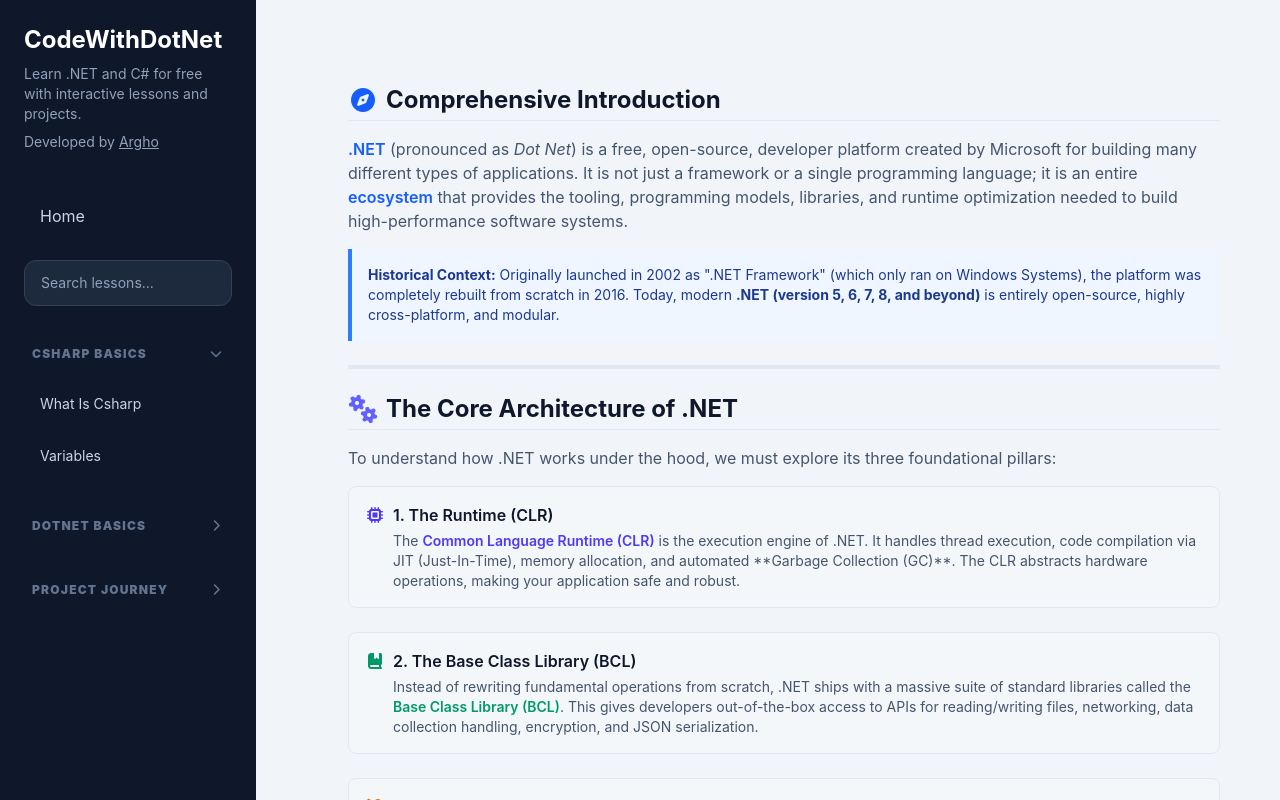
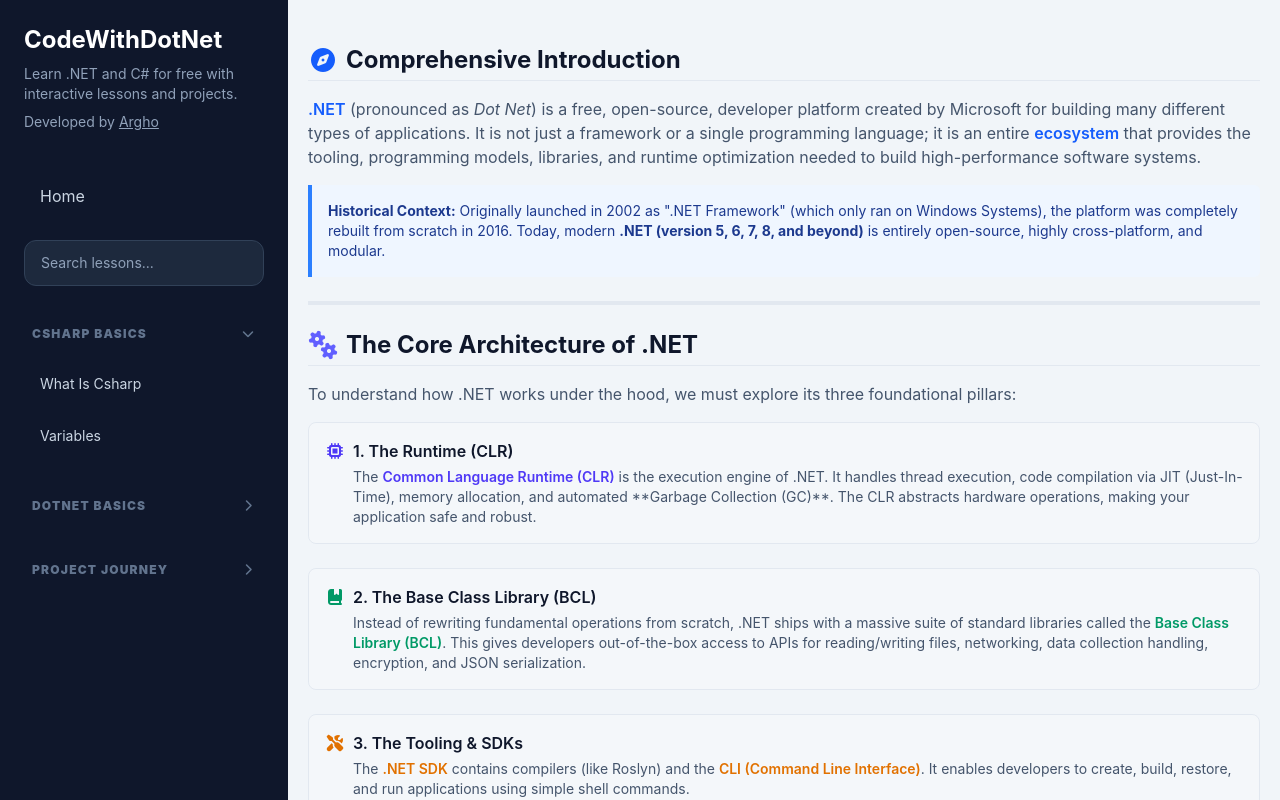
Before and after one commit to ArghoPH/codewithdotnet, a Vue app: page /lessons/what-is-dotnet in a window 1280 px wide. Built offline with nearby package versions, Linux system fonts and the light colour scheme.

Commit message:
Fix variables lesson Vue template

```diff
--- a/src/App.vue
+++ b/src/App.vue
@@ -56,8 +56,8 @@
       </div>
 
       <!-- Content -->
-      <div class="lg:p-10">
-        <div class="mx-auto max-w-6xl">
+      <div class="">
+        <div class="mx-auto">
           <RouterView />
         </div>
       </div>
--- a/src/assets/main.css
+++ b/src/assets/main.css
@@ -1 +1,19 @@
-@import "tailwindcss"
+@import "tailwindcss";
+
+/* Global Scrollbar */
+::-webkit-scrollbar {
+    width: 10px;
+}
+
+::-webkit-scrollbar-track {
+    background: #e2e8f0;
+}
+
+::-webkit-scrollbar-thumb {
+    background: #94a3b8;
+    border-radius: 999px;
+}
+
+::-webkit-scrollbar-thumb:hover {
+    background: #64748b;
+}
--- a/src/components/Sidebar.vue
+++ b/src/components/Sidebar.vue
@@ -57,7 +57,7 @@
 </script>
 
 <template>
-    <aside class="h-screen w-64 overflow-y-auto bg-slate-900 p-6 text-white">
+    <aside class="h-screen overflow-y-auto bg-slate-900 p-6 text-white">
         <h1 class="text-2xl font-bold">
             CodeWithDotNet
         </h1>
--- a/src/lessons/dotnet-basics/01-what-is-dotnet.vue
+++ b/src/lessons/dotnet-basics/01-what-is-dotnet.vue
@@ -197,14 +197,15 @@
                 security models, data processing layers, and API microservices together cleanly.</li>
         </ul>
 
-    </div>
+
 
         <hr class="h-1 p-0 my-6 bg-slate-200 border-0">
         <!-- Section: Flow & Code Example -->
         <section class="grid gap-4 lg:grid-cols-1 max-w-3xl mx-auto">
             <!-- Architecture Flow (Terminal Style) -->
             <div class="space-y-4">
-            <h3 class="text-xl font-bold text-slate-900 flex items-center gap-2 justify-center"> Simple .NET Flow</h3>
+                <h3 class="text-xl font-bold text-slate-900 flex items-center gap-2 justify-center"> Simple .NET Flow
+                </h3>
                 <div class="overflow-hidden rounded-2xl bg-slate-950 shadow-xl ring-1 ring-slate-800">
                     <div class="flex items-center gap-2 border-b border-white/10 bg-white/5 px-4 py-3">
                         <div class="h-3 w-3 rounded-full bg-red-500/80"></div>
@@ -216,10 +217,12 @@
                         <div class="text-cyan-400 bg-cyan-950/40 py-2 rounded-xl border border-cyan-500/20">Frontend
                             Interface</div>
                         <div class="text-slate-500 text-xs">▼</div>
-                    <div class="text-blue-400 bg-blue-950/40 py-2 rounded-xl border border-blue-500/20">ASP.NET Core API
+                        <div class="text-blue-400 bg-blue-950/40 py-2 rounded-xl border border-blue-500/20">ASP.NET Core
+                            API
                             Gateway</div>
                         <div class="text-slate-500 text-xs">▼</div>
-                    <div class="text-purple-400 bg-purple-950/40 py-2 rounded-xl border border-purple-500/20">Business
+                        <div class="text-purple-400 bg-purple-950/40 py-2 rounded-xl border border-purple-500/20">
+                            Business
                             Logic Layer</div>
                         <div class="text-slate-500 text-xs">▼</div>
                         <div class="text-emerald-400 bg-emerald-950/40 py-2 rounded-xl border border-emerald-500/20">
@@ -230,7 +233,8 @@
 
             <!-- Code Block -->
             <div class="space-y-4">
-            <h3 class="text-xl font-bold text-slate-900 flex items-center gap-2 justify-center"> Example .NET Code</h3>
+                <h3 class="text-xl font-bold text-slate-900 flex items-center gap-2 justify-center"> Example .NET Code
+                </h3>
                 <div class="overflow-hidden rounded-2xl bg-slate-950 shadow-xl ring-1 ring-slate-800">
                     <div class="flex items-center gap-2 border-b border-white/10 bg-white/5 px-4 py-3">
                         <div class="h-3 w-3 rounded-full bg-red-500/80"></div>
@@ -248,11 +252,12 @@
             </div>
         </section>
 
+
         <hr style="height: 0.25em; padding: 0; margin: 24px 0; background-color: #d0d7de; border: 0;">
 
         <!-- Section: Final Summary -->
         <div
-        class="my-8 p-6 bg-gradient-to-br from-emerald-950/20 via-slate-50 to-emerald-950/10 rounded-xl border border-emerald-500/20 shadow-sm relative overflow-hidden">
+            class=" p-6 bg-gradient-to-br from-emerald-950/20 via-slate-50 to-emerald-950/10 rounded-xl border border-emerald-500/20 shadow-sm relative overflow-hidden">
             <div class="absolute right-4 bottom-2 opacity-5 text-8xl text-emerald-900"><i
                     class="fa-solid fa-flag-checkered"></i></div>
 
@@ -263,8 +268,10 @@
             <p class="text-slate-600 text-sm sm:text-base leading-relaxed mb-4">
                 <strong class="text-emerald-700 font-semibold">.NET</strong> is engineered as a highly optimized,
                 cross-platform ecosystem designed to power high-scale modern application runtimes. By leveraging an
-            integrated toolkit, it enables seamless development across distributed topologies, empowering creators to
-            build robust web applications, enterprise APIs, native mobile platforms, desktop solutions, and cloud-native
+                integrated toolkit, it enables seamless development across distributed topologies, empowering creators
+                to
+                build robust web applications, enterprise APIs, native mobile platforms, desktop solutions, and
+                cloud-native
                 systems using a unified stack:
             </p>
 
@@ -305,7 +312,8 @@
                             class="inline-flex items-center rounded-md bg-red-50 px-2.5 py-0.5 text-xs font-semibold text-red-700 ring-1 ring-inset ring-red-600/10">ASP.NET
                             Core</span>
                     </div>
-                <p class="text-sm leading-relaxed text-slate-600">The primary framework used for high-performance web
+                    <p class="text-sm leading-relaxed text-slate-600">The primary framework used for high-performance
+                        web
                         development, robust APIs, and scalable backend services.</p>
                 </div>
 
@@ -340,7 +348,8 @@
                             class="inline-flex items-center rounded-md bg-slate-100 px-2.5 py-0.5 text-xs font-semibold text-slate-700 ring-1 ring-inset ring-slate-500/10">.NET
                             MAUI</span>
                     </div>
-                <p class="text-sm leading-relaxed text-slate-600">The next-gen toolkit used for native cross-platform
+                    <p class="text-sm leading-relaxed text-slate-600">The next-gen toolkit used for native
+                        cross-platform
                         mobile and desktop applications. One shared codebase targets multiple platforms instantly.</p>
                 </div>
             </div>
@@ -381,7 +390,8 @@
                             <i class="fa-solid fa-code text-indigo-500"></i> C# Core Foundations & OOP
                         </h3>
                         <p class="mt-1 text-xs sm:text-sm text-slate-600 leading-relaxed">
-                        Master Object-Oriented Programming (OOP), memory management (Stack/Heap), generics, delegates,
+                            Master Object-Oriented Programming (OOP), memory management (Stack/Heap), generics,
+                            delegates,
                             and unified data streaming syntax using advanced LINQ queries.
                         </p>
                     </div>
@@ -520,8 +530,10 @@
                             <i class="fa-solid fa-infinity text-teal-500"></i> Containerized CI/CD & Cloud Deployment
                         </h3>
                         <p class="mt-1 text-xs sm:text-sm text-slate-600 leading-relaxed">
-                        Encapsulate scalable runtimes inside specialized Docker multi-stage images, map deployment steps
-                        via automated GitHub Actions engines, and orchestrate clouds or standard Windows IIS hostings.
+                            Encapsulate scalable runtimes inside specialized Docker multi-stage images, map deployment
+                            steps
+                            via automated GitHub Actions engines, and orchestrate clouds or standard Windows IIS
+                            hostings.
                         </p>
                     </div>
                 </div>
@@ -529,5 +541,5 @@
             </div>
         </section>
 
-
+    </div>
 </template>
--- a/src/lessons/project-journey/01-codewithdotnet-documentation.vue
+++ b/src/lessons/project-journey/01-codewithdotnet-documentation.vue
@@ -1,6 +1,6 @@
 <template>
 
-    <div class="bg-slate-950 text-slate-100 min-h-screen selection:bg-indigo-500 selection:text-white antialiased">
+    <div class="bg-slate-950 text-slate-100 selection:bg-indigo-500 selection:text-white antialiased">
 
         <!-- Top Glow Effects -->
         <div class="absolute top-0 left-1/4 w-96 h-96 bg-purple-600/10 rounded-full blur-3xl pointer-events-none"></div>
```
Lines whose indentation alone changed are shown as unchanged.
